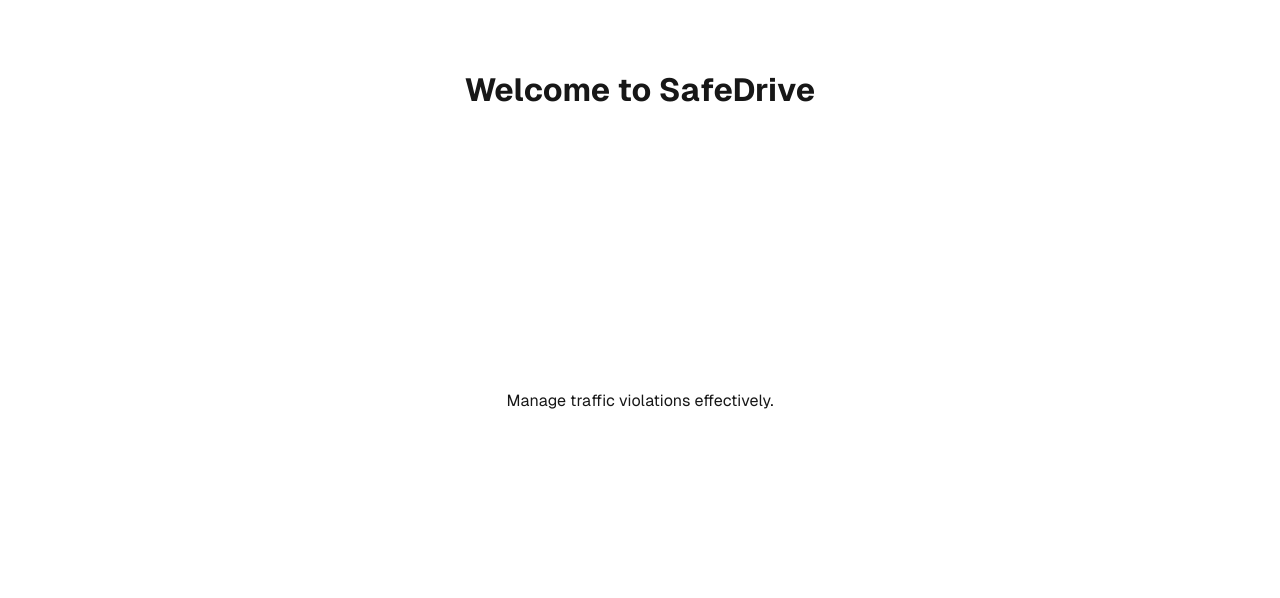
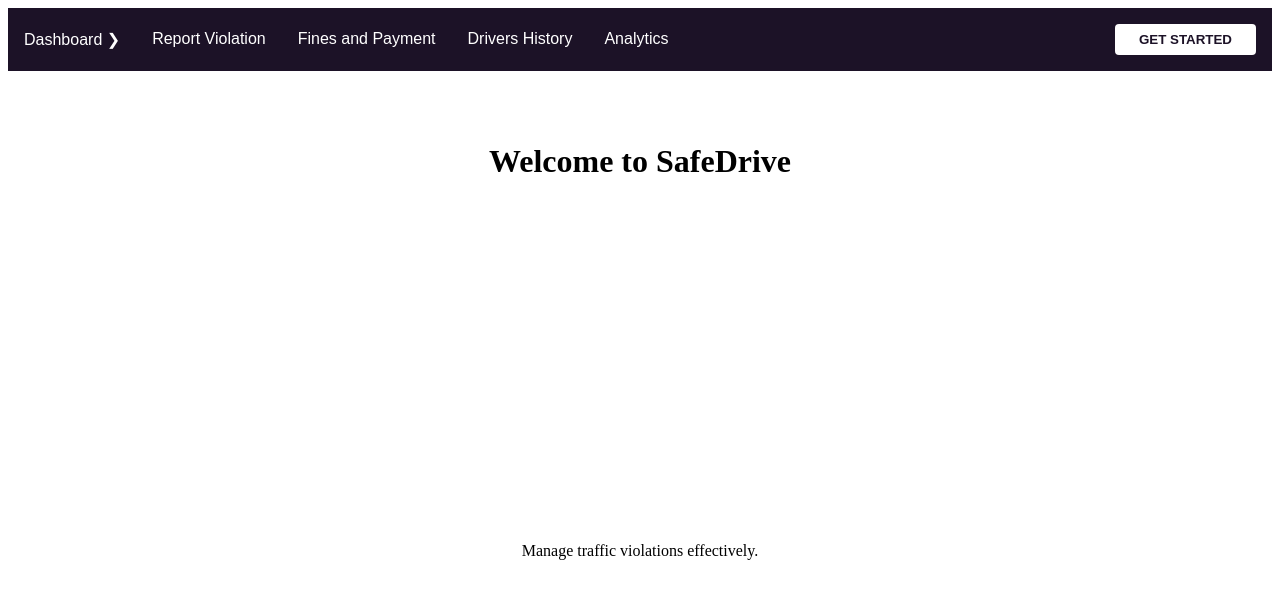
Before and after one commit to bananaNuggets75/traffic-management-system, a Next.js app: page / in a window 1280 px wide. Shown: the top 598 px of the page. Built offline with nearby package versions, Linux system fonts and the light colour scheme.

Commit message:
nav-contents

```diff
--- a/app/components/navbar.jsx
+++ b/app/components/navbar.jsx
@@ -1,13 +1,34 @@
-import './globals.css';
-import Navbar from './components/Navbar';
-
-export default function RootLayout({ children }) {
+export default function Navbar() {
     return (
-        <html lang="en">
-            <body>
-                <Navbar />
-                <main>{children}</main>
-            </body>
-        </html>
+      <nav style={{ padding: '1rem', backgroundColor: '#1c1227', display: 'flex', alignItems: 'center' }}>
+        <ul style={{
+          listStyle: 'none',
+          display: 'flex',
+          gap: '2rem',
+          margin: 0,
+          padding: 0,
+          color: '#fff',
+          fontFamily: 'Arial, sans-serif',
+          fontSize: '1rem'
+        }}>
+          <li style={{ cursor: 'pointer' }}>Dashboard ❯</li>
+          <li style={{ cursor: 'pointer' }}>Report Violation</li>
+          <li style={{ cursor: 'pointer' }}>Fines and Payment</li>
+          <li style={{ cursor: 'pointer' }}>Drivers History</li>
+          <li style={{ cursor: 'pointer' }}>Analytics</li>
+        </ul>
+        <button style={{
+          marginLeft: 'auto',
+          padding: '0.5rem 1.5rem',
+          backgroundColor: '#fff',
+          color: '#1c1227',
+          border: 'none',
+          borderRadius: '0.25rem',
+          cursor: 'pointer',
+          fontWeight: 'bold'
+        }}>
+          GET STARTED
+        </button>
+      </nav>
     );
-}
+  }
--- a/app/layout.js
+++ b/app/layout.js
@@ -1,26 +1,10 @@
-import localFont from "next/font/local";
-import "./globals.css";
-
-const geistSans = localFont({
-  src: "./fonts/GeistVF.woff",
-  variable: "--font-geist-sans",
-  weight: "100 900",
-});
-const geistMono = localFont({
-  src: "./fonts/GeistMonoVF.woff",
-  variable: "--font-geist-mono",
-  weight: "100 900",
-});
-
-export const metadata = {
-  title: "Create Next App",
-  description: "Generated by create next app",
-};
+import Navbar from './components/navbar';
 
 export default function RootLayout({ children }) {
   return (
     <html lang="en">
-      <body className={`${geistSans.variable} ${geistMono.variable}`}>
+      <body>
+        <Navbar />
         {children}
       </body>
     </html>
```
